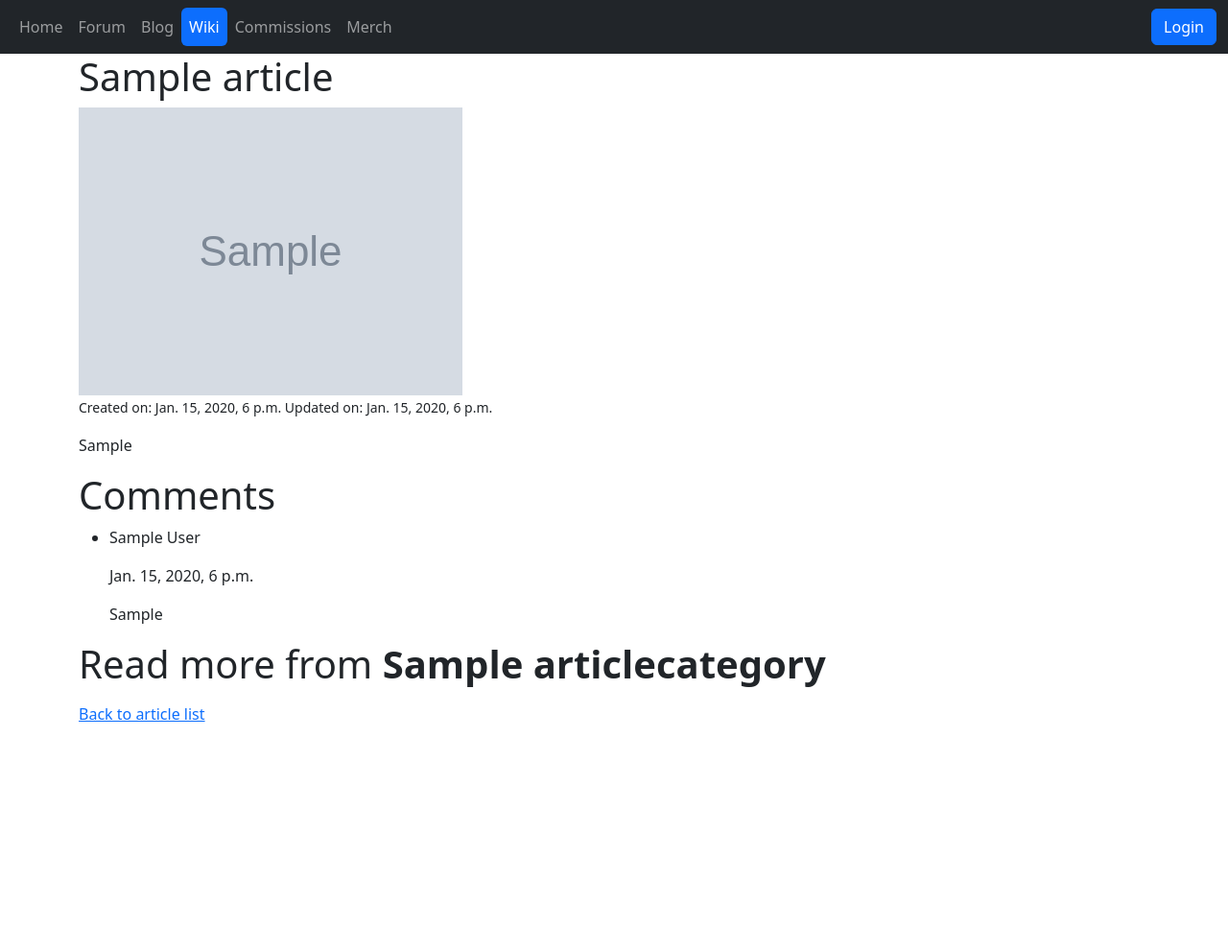
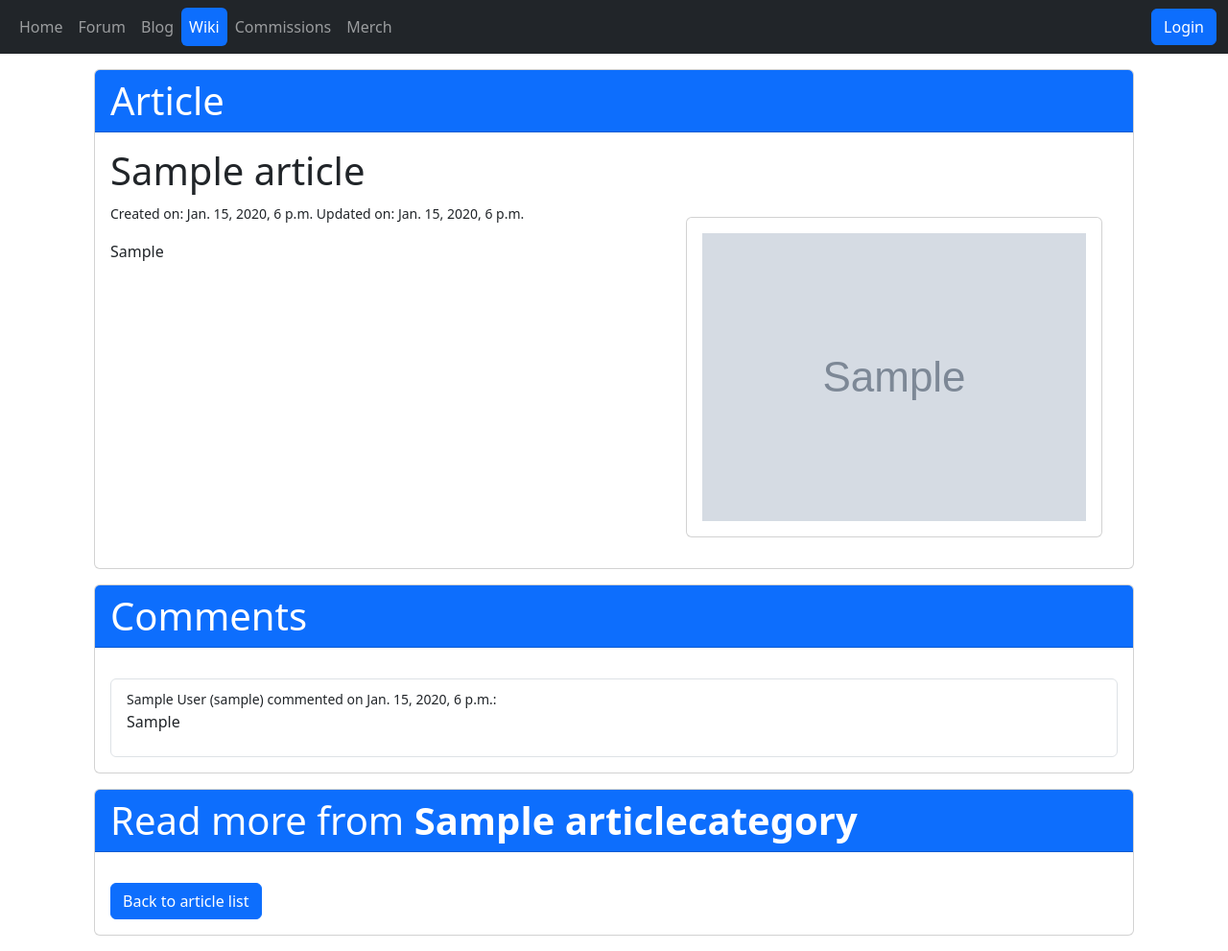
Before and after one commit to pris-matic/hobbysite-CD-3, a Django app: page /wiki/article/1/ in a window 1280 px wide. Shown: the whole page at 96% size. Before the commit the page ends 752 px from the top, so only its background shows below. Run offline with Django 5.2, Linux system fonts and the light colour scheme; tables that the repository leaves empty hold one stand-in row (values such as "Sample post"); grey boxes marked "Sample" are stand-in pictures.

Commit message:
Updated styling for article detail page

```diff
--- a/hobbysite/wiki/templates/wiki/articleDetail.html
+++ b/hobbysite/wiki/templates/wiki/articleDetail.html
@@ -2,18 +2,28 @@
 {% load static %}
 {% block title %} {{article.title}}{% endblock %}
 {% block content %}
-    <h1> {{article.title}} </h1>
-    <div>
+<section class="card m-3">
+    <h1 class="card-header text-bg-primary"> Article </h1>
+    <div class="card-body">
+        <h1 class="card-title"> {{article.title}} </h1>
+        <aside class="card m-3 float-none float-lg-end">
+            <div class="card-body w-100 r-3">
                 <img src="{{article.header_image.url}}" alt="{{article.title}}">
             </div>
+        </aside>
         <small> Created on: {{article.created_on}} Updated on: {{article.updated_on}}</small>
         <p> {{article.entry | linebreaks}} </p>
         {% if article.author == request.user.profile %}
-    <a class="btn btn-primary" href="{% url 'wiki:article_update' article.id %}"> Edit </a>
+        <a class="btn btn-primary" href="{% url 'wiki:article_update' article.id %}"> Edit Article </a>
         {% endif %}
-    <h1> Comments </h1>
+    </div>
+</section>
+
+<section class="card m-3">
+    <h1 class="card-header text-bg-primary"> Comments </h1>
+    <div class="card-body">
         {% if request.user.is_authenticated %}
-    <p> Add a comment </p>
+        <h2> Add a comment </h2>
         <form method="post">
             {% csrf_token %}
             {{comment_form.as_p}}
@@ -22,26 +32,29 @@
         {% endif %}
 
         {% if article.comments.all %}
-    <ul>
+        <div class="list-group mt-3">
             {% for comment in article.comments.all %}
-        <li>
-	    <p> {{comment.author.name}} </p>
-	    <p> {{comment.created_on}} </p>
+	    <div class="list-group-item">
+		    <small> {{comment.author.name}} ({{comment.author.user.username}}) commented on {{comment.created_on}}:</small>
                 <p> {{comment.entry}} </p>
-	</li>
+	    </div>
             {% endfor %}
-    </ul>
+        </div>
         {% else %}
         <p> No comments. </p>
         {% endif %}
+    </div>
+</section>
 
-    <h1> Read more from <strong>{{article.category.name}}</strong> </h1>
-    <ul>
+<section class="card m-3">
+    <h1 class="card-header text-bg-primary"> Read more from <strong>{{article.category.name}}</strong> </h1>
+    <div class="card-body">
+        <div class="list-group">
             {% for other_article in more_in_category %}
-    <li> <a href="{% url 'wiki:article_detail' other_article.id%}"> {{other_article.title}} </a>
+	    <a class="list-group-item list-group-item-action" href="{% url 'wiki:article_detail' other_article.id%}"> {{other_article.title}} </a>
             {% endfor %}
-    </ul>
-
-    <a href="{% url 'wiki:articles_list' %}">Back to article list</a>
-
+        </div>
+        <a class="mt-3 btn btn-primary" href="{% url 'wiki:articles_list' %}">Back to article list</a>
+    </div>
+</section>
 {% endblock %}
```
Lines whose indentation alone changed are shown as unchanged.
